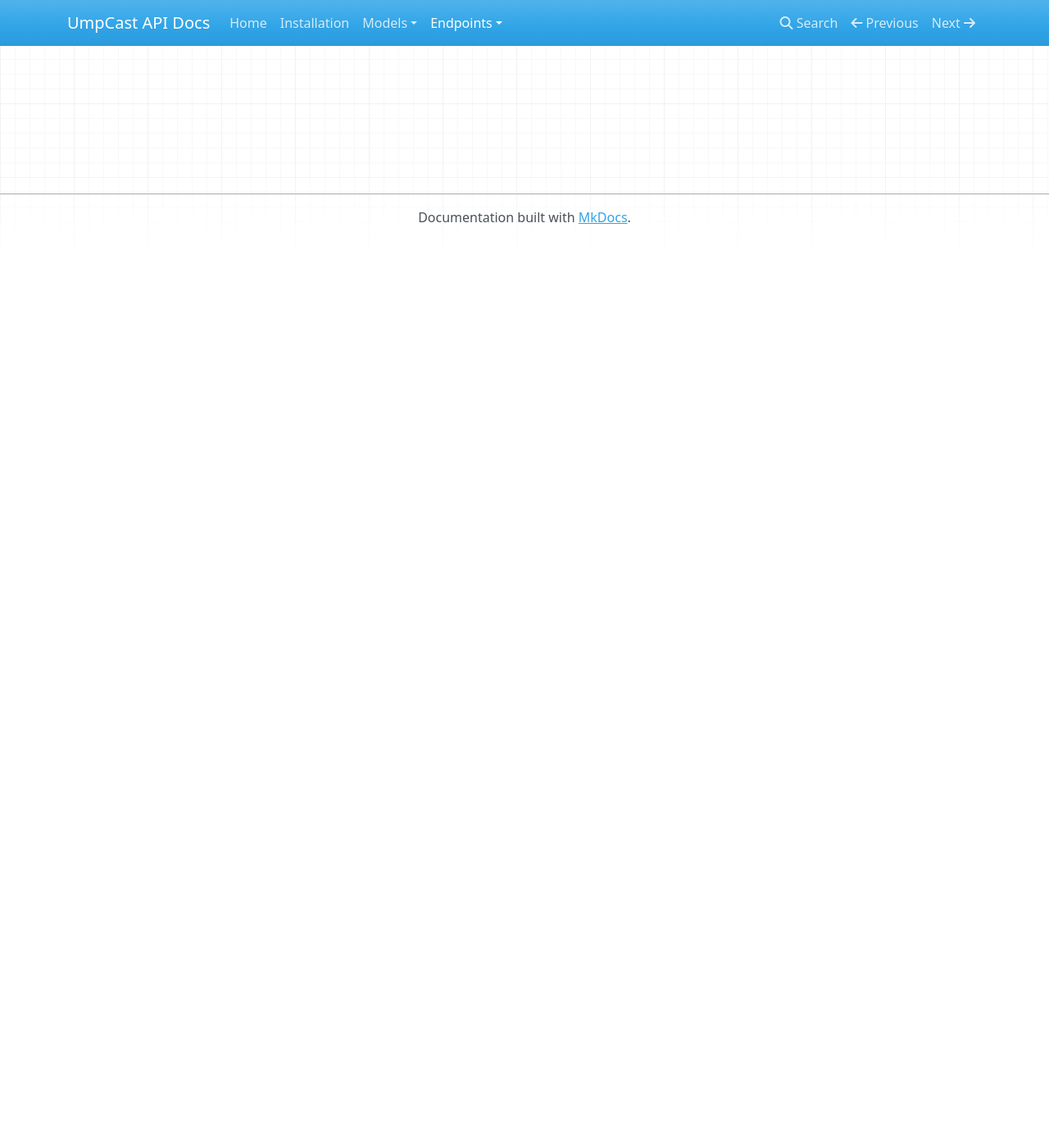
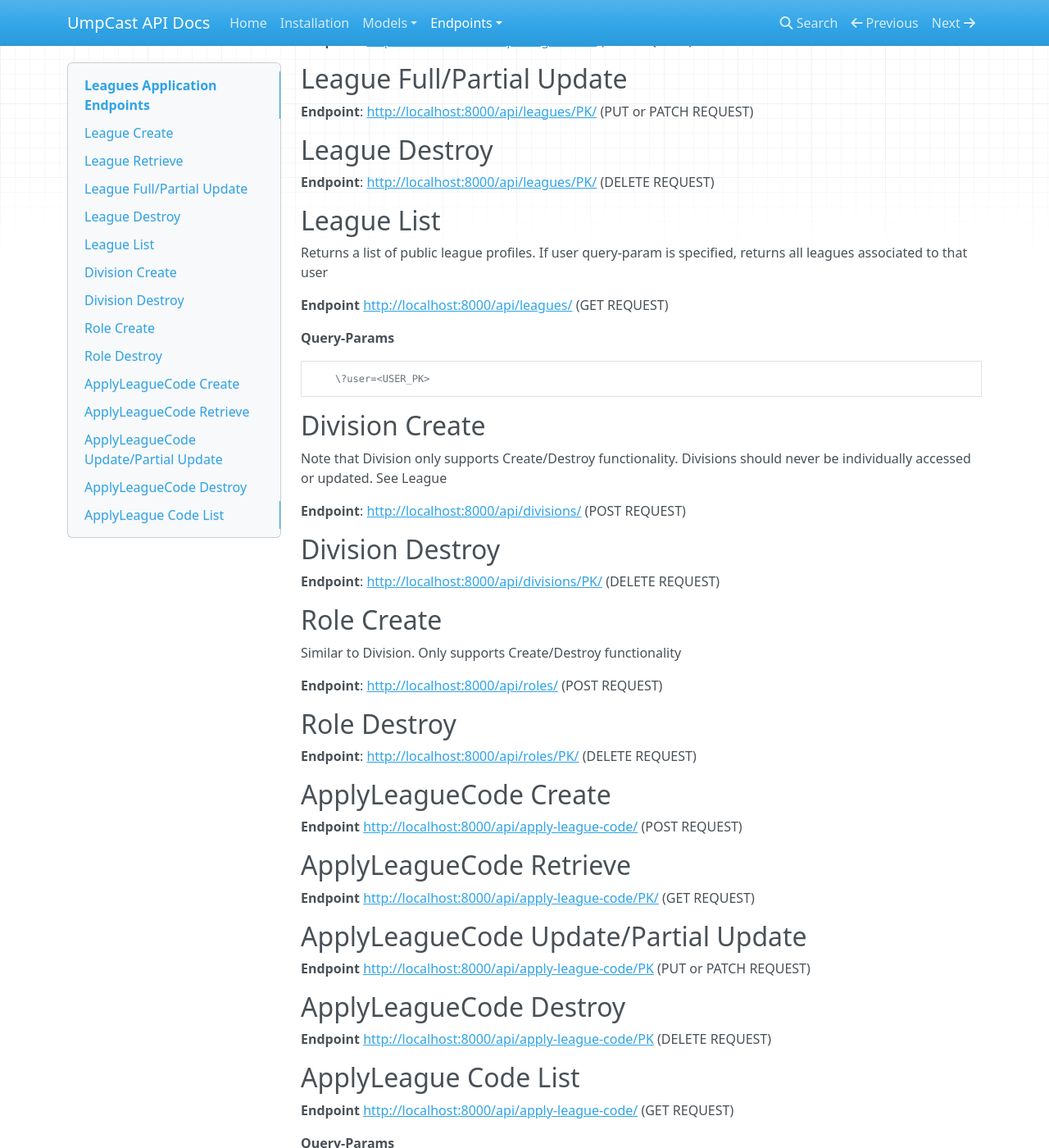
Before and after one commit to jonathankao97/UmpCastDocs, an MkDocs documentation site: the page built from docs/endpoints/leagues.md, in a window 1280 px wide and 1400 px high, scrolled down 270 px. Shown: the whole window at 82% size. Built offline with MkDocs 1.6.1, drawn with Linux system fonts in a browser that asks for light colours; nearby versions of some CDN libraries; before the commit the page ends 900 px from its top, so only the background shows below that; some of the changed text lies outside the part shown.

Commit message:
boilerplate league endpoints

```diff
--- a/docs/endpoints/leagues.md
+++ b/docs/endpoints/leagues.md
@@ -1,3 +1,77 @@
 # Leagues Application Endpoints
 
-Stay tuned...
+## League Create
+
+**Endpoint**: <http://localhost:8000/api/leagues/> (POST REQUEST)
+
+## League Retrieve
+
+Returns nested substructure
+
+**Endpoint**: <http://localhost:8000/api/leagues/PK/> (GET REQUEST)
+
+
+## League Full/Partial Update
+
+**Endpoint**: <http://localhost:8000/api/leagues/PK/> (PUT or PATCH REQUEST)
+
+## League Destroy
+
+**Endpoint**: <http://localhost:8000/api/leagues/PK/> (DELETE REQUEST)
+
+
+## League List
+
+Returns a list of public league profiles. If user query-param is specified, returns all leagues associated to that user
+
+**Endpoint** <http://localhost:8000/api/leagues/> (GET REQUEST)
+
+**Query-Params**
+
+        \?user=<USER_PK>
+
+
+## Division Create
+
+Note that Division only supports Create/Destroy functionality. Divisions should never be individually accessed or updated. See League
+
+**Endpoint**: <http://localhost:8000/api/divisions/> (POST REQUEST)
+
+## Division Destroy
+
+**Endpoint**: <http://localhost:8000/api/divisions/PK/> (DELETE REQUEST)
+
+## Role Create
+
+Similar to Division. Only supports Create/Destroy functionality
+
+**Endpoint**: <http://localhost:8000/api/roles/> (POST REQUEST)
+
+## Role Destroy
+
+**Endpoint**: <http://localhost:8000/api/roles/PK/> (DELETE REQUEST)
+
+
+## ApplyLeagueCode Create
+
+**Endpoint** <http://localhost:8000/api/apply-league-code/> (POST REQUEST)
+
+## ApplyLeagueCode Retrieve
+
+**Endpoint** <http://localhost:8000/api/apply-league-code/PK/> (GET REQUEST)
+
+## ApplyLeagueCode Update/Partial Update
+
+**Endpoint** <http://localhost:8000/api/apply-league-code/PK> (PUT or PATCH REQUEST)
+
+## ApplyLeagueCode Destroy
+
+**Endpoint** <http://localhost:8000/api/apply-league-code/PK>  (DELETE REQUEST)
+
+## ApplyLeague Code List
+
+**Endpoint** <http://localhost:8000/api/apply-league-code/> (GET REQUEST)
+
+**Query-Params**
+
+        \?league=<LEAGUE_PK>
```
